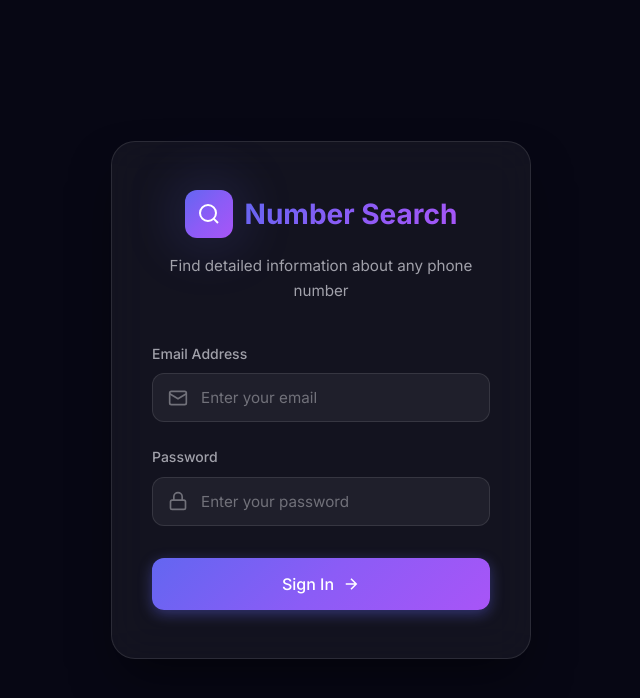
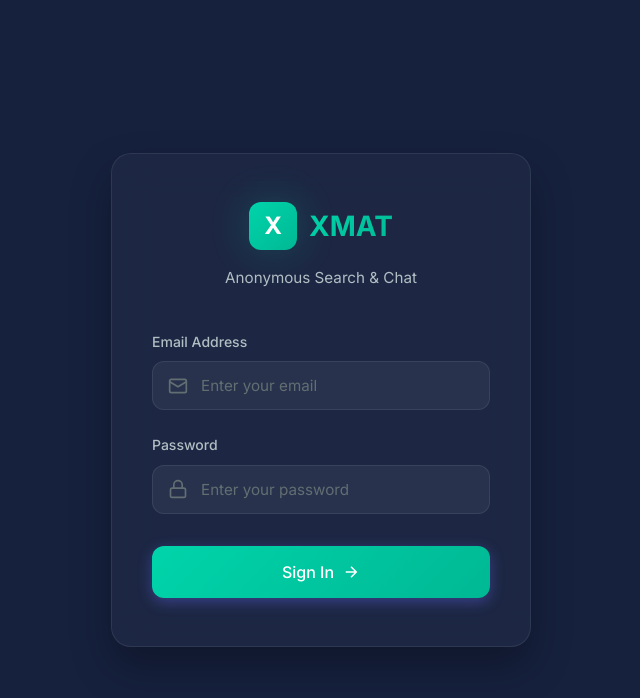
Before and after one commit to sagardeepsingh675/numinfo, a website built with Vite: page index.html in a window 1280 px wide. Shown: the whole page, without its empty margins (319-959 px from the left). Built offline with nearby package versions, Linux system fonts and the light colour scheme; no server answers.

Commit message:
UI Redesign: XMAT branding, modern cyan theme, X logo

```diff
--- a/index.html
+++ b/index.html
@@ -4,8 +4,8 @@
 <head>
     <meta charset="UTF-8">
     <meta name="viewport" content="width=device-width, initial-scale=1.0">
-    <meta name="description" content="Number Detail Search - Find phone number information instantly">
-    <title>Number Detail Search</title>
+    <meta name="description" content="XMAT - Anonymous Search & Chat Platform">
+    <title>XMAT</title>
     <link rel="preconnect" href="https://fonts.googleapis.com">
     <link rel="preconnect" href="https://fonts.gstatic.com" crossorigin>
     <link href="https://fonts.googleapis.com/css2?family=Inter:wght@300;400;500;600;700&display=swap" rel="stylesheet">
@@ -27,14 +27,11 @@
                     <div class="login-header">
                         <div class="logo">
                             <div class="logo-icon">
-                                <svg viewBox="0 0 24 24" fill="none" stroke="currentColor" stroke-width="2">
-                                    <circle cx="11" cy="11" r="8" />
-                                    <path d="m21 21-4.35-4.35" />
-                                </svg>
+                                <span class="logo-text">X</span>
                             </div>
-                            <h1>Number Search</h1>
+                            <h1>XMAT</h1>
                         </div>
-                        <p class="subtitle">Find detailed information about any phone number</p>
+                        <p class="subtitle">Anonymous Search & Chat</p>
                     </div>
                     <form id="login-form" class="login-form">
                         <div class="form-group">
@@ -76,12 +73,9 @@
             <nav class="navbar glass-nav">
                 <div class="nav-brand">
                     <div class="logo-icon small">
-                        <svg viewBox="0 0 24 24" fill="none" stroke="currentColor" stroke-width="2">
-                            <circle cx="11" cy="11" r="8" />
-                            <path d="m21 21-4.35-4.35" />
-                        </svg>
+                        <span class="logo-text">X</span>
                     </div>
-                    <span>Number Search</span>
+                    <span>XMAT</span>
                 </div>
                 <div class="nav-links">
                     <button class="nav-link active" data-page="search">
--- a/src/style.css
+++ b/src/style.css
@@ -1,31 +1,31 @@
-/* ===== CSS Variables ===== */
+/* ===== CSS Variables - XMAT Modern Theme ===== */
 :root {
-    --primary: #6366f1;
-    --primary-dark: #4f46e5;
-    --primary-light: #818cf8;
-    --secondary: #22d3ee;
-    --accent: #f472b6;
-    --success: #10b981;
-    --warning: #f59e0b;
-    --danger: #ef4444;
-    --bg-dark: #0f0f23;
-    --bg-darker: #070714;
-    --bg-card: rgba(15, 15, 35, 0.8);
-    --bg-glass: rgba(255, 255, 255, 0.05);
-    --border-glass: rgba(255, 255, 255, 0.1);
-    --text-primary: #ffffff;
-    --text-secondary: #a1a1aa;
-    --text-muted: #71717a;
-    --gradient-primary: linear-gradient(135deg, #6366f1 0%, #8b5cf6 50%, #a855f7 100%);
-    --gradient-accent: linear-gradient(135deg, #22d3ee 0%, #6366f1 100%);
-    --shadow-glow: 0 0 60px rgba(99, 102, 241, 0.3);
-    --shadow-card: 0 25px 50px -12px rgba(0, 0, 0, 0.5);
+    --primary: #00d4aa;
+    --primary-dark: #00b894;
+    --primary-light: #55efc4;
+    --secondary: #74b9ff;
+    --accent: #fd79a8;
+    --success: #00b894;
+    --warning: #fdcb6e;
+    --danger: #ff7675;
+    --bg-dark: #1a1a2e;
+    --bg-darker: #16213e;
+    --bg-card: rgba(22, 33, 62, 0.95);
+    --bg-glass: rgba(255, 255, 255, 0.03);
+    --border-glass: rgba(255, 255, 255, 0.08);
+    --text-primary: #f8f9fa;
+    --text-secondary: #b2bec3;
+    --text-muted: #636e72;
+    --gradient-primary: linear-gradient(135deg, #00d4aa 0%, #00b894 100%);
+    --gradient-accent: linear-gradient(135deg, #00d4aa 0%, #74b9ff 100%);
+    --shadow-glow: 0 0 40px rgba(0, 212, 170, 0.2);
+    --shadow-card: 0 20px 40px rgba(0, 0, 0, 0.3);
     --font-family: 'Inter', -apple-system, BlinkMacSystemFont, sans-serif;
     --radius-sm: 8px;
     --radius-md: 12px;
     --radius-lg: 16px;
-    --radius-xl: 24px;
-    --transition: all 0.3s cubic-bezier(0.4, 0, 0.2, 1);
+    --radius-xl: 20px;
+    --transition: all 0.2s ease;
 }
 
 /* ===== Reset & Base ===== */
@@ -179,14 +179,26 @@ body {
     color: white;
 }
 
+.logo-text {
+    font-size: 1.5rem;
+    font-weight: 800;
+    color: white;
+    text-transform: uppercase;
+}
+
 .logo-icon.small {
-    width: 36px;
-    height: 36px;
+    width: 32px;
+    height: 32px;
+    border-radius: 8px;
 }
 
 .logo-icon.small svg {
-    width: 18px;
-    height: 18px;
+    width: 16px;
+    height: 16px;
+}
+
+.logo-icon.small .logo-text {
+    font-size: 1rem;
 }
 
 .logo h1 {
```
